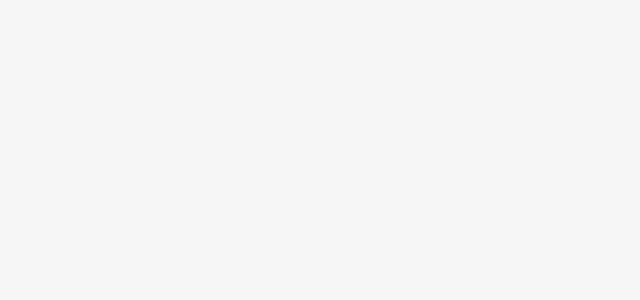
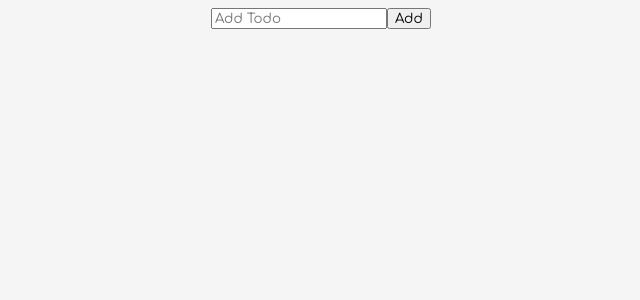
Before and after one commit to Ebaby-Portfolio/reactjs-todo-list, a React (Create React App) app: page / in a window 1280 px wide. Shown: the top 300 px of the page, without its empty margins (319-959 px from the left). Built offline with nearby package versions, Linux system fonts and the light colour scheme.

Commit message:
input form setup

```diff
--- a/src/App.css
+++ b/src/App.css
@@ -1,38 +1,6 @@
-.App {
-  text-align: center;
+.container {
+  width: 100%;
+  display: flex;
+  justify-content: center;
+  align-items: center;
 }
-
-.App-logo {
-  height: 40vmin;
-  pointer-events: none;
-}
-
-@media (prefers-reduced-motion: no-preference) {
-  .App-logo {
-    animation: App-logo-spin infinite 20s linear;
-  }
-}
-
-.App-header {
-  background-color: #282c34;
-  min-height: 100vh;
-  display: flex;
-  flex-direction: column;
-  align-items: center;
-  justify-content: center;
-  font-size: calc(10px + 2vmin);
-  color: white;
-}
-
-.App-link {
-  color: #61dafb;
-}
-
-@keyframes App-logo-spin {
-  from {
-    transform: rotate(0deg);
-  }
-  to {
-    transform: rotate(360deg);
-  }
-}
--- a/src/App.js
+++ b/src/App.js
@@ -1,8 +1,11 @@
 import './App.css';
+import ListInput from './components/ListInput'
 
 function App() {
   return (
-    null
+    <div className='container'>
+      <ListInput />
+    </div>
   );
 }
 
--- a/src/components/ListInput.js
+++ b/src/components/ListInput.js
@@ -1,7 +1,26 @@
-import React from 'react'
+import React, { useState } from 'react'
 
 export default function ListInput() {
+    const [value, setValue] = useState('')
+
+    const onFormSubmit = e => {
+        e.preventDefault();
+        console.log(`submitted: ${value}`);
+    }
+
+    const onInputChanged = e => {
+        setValue(e.target.value);
+    }
+
     return (
-        <div>ListInput</div>
+        <form className='list-input-form' onSubmit={onFormSubmit}>
+            <input className='list-input'
+                type="text"
+                placeholder="Add Todo"
+                value={value}
+                onChange={onInputChanged}
+            />
+            <button type='submit'>Add</button>
+        </form>
     )
 }
```
